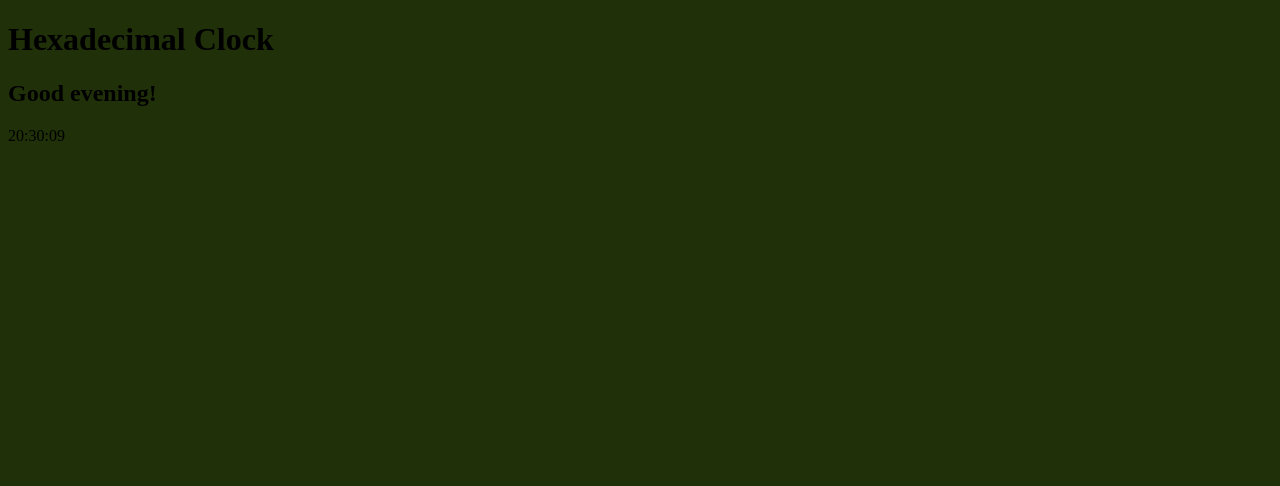
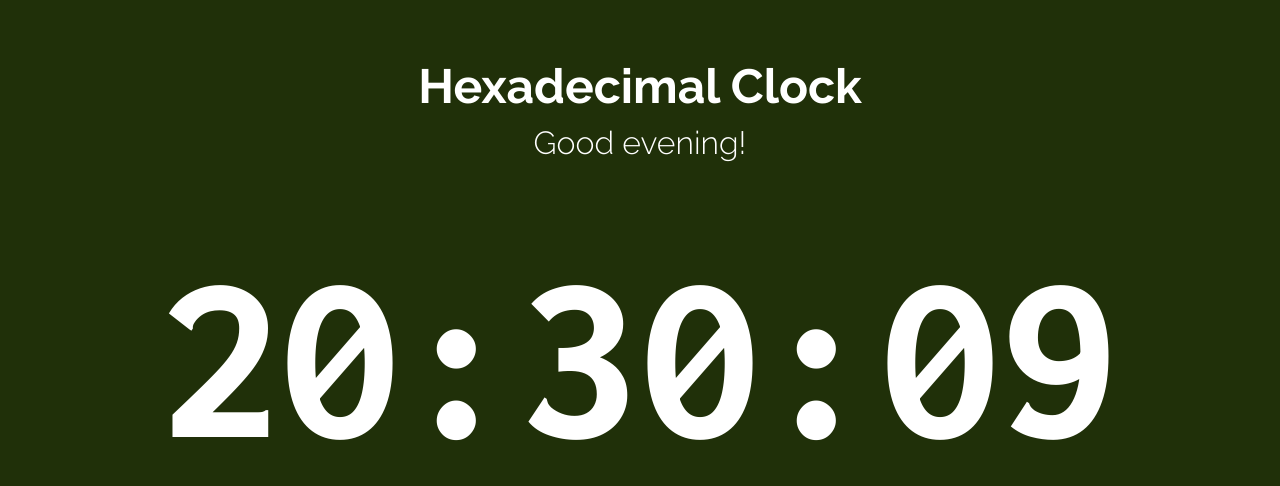
Before and after one commit to marianadacunha/hexadecimal-clock, a plain HTML site: page index.html in a window 1280 px wide. Drawn offline with Linux system fonts and the light colour scheme.

Commit message:
first CSS adjustments

```diff
--- a/css/style.css
+++ b/css/style.css
@@ -1,3 +1,37 @@
+@import url('https://fonts.googleapis.com/css2?family=Raleway:wght@100;200;300;400;500;600;700;800;900&display=swap');
+@import url('https://fonts.googleapis.com/css2?family=Inconsolata:wght@200;300;400;500;600;700;800;900&display=swap');
+
 body {
+    max-height: 100vh;
+}
 
+h1, h2, p {
+    text-align: center;
 }
+
+h1 {
+    font-family: 'Raleway';
+    font-weight: 700;
+    font-size: 3rem;
+    color: #FFFFFF;
+    margin: 0;
+    padding-top: 50px;
+}
+
+h2 {
+    font-family: 'Raleway';
+    font-weight: 300;
+    font-size: 2rem;
+    color: #FFFFFF;
+    margin: 0;
+    padding-top: 10px;
+}
+
+p {
+    font-family: 'Inconsolata';
+    font-weight: 800;
+    font-size: 15rem;
+    color: #FFFFFF;
+    margin: 0;
+    padding-top: 70px;
+}
--- a/js/script.js
+++ b/js/script.js
@@ -4,6 +4,15 @@ setInterval(function load() {
     let hour = today.getHours();
     let minutes = today.getMinutes();
     let seconds = today.getSeconds();
+
+    // Display a greeting accordingly to the current time
+    if (hour >= 0 && hour < 12) {
+        document.getElementById("greeting").innerHTML = "Good morning!";
+    } else if (hour >= 12 && hour < 18) {
+        document.getElementById("greeting").innerHTML = "Good afternoon!";
+    } else {
+        document.getElementById("greeting").innerHTML = "Good evening!";
+    }
 
     // If the number of hours/minutes/seconds is less than 10, this will add a '0' at the beginning
     // so the number will be a proper hexadecimal code with a total of 6 digits
@@ -18,12 +27,4 @@ setInterval(function load() {
 
     window.document.getElementById('clock').innerHTML = hexHour;
     window.document.body.style.backgroundColor = hexColor;
-
-    if (hour >= 0 && hour < 12) {
-        document.getElementById("greeting").innerHTML = "Good morning!";
-    } else if (hour >= 12 && hour < 18) {
-        document.getElementById("greeting").innerHTML = "Good afternoon!";
-    } else {
-        document.getElementById("greeting").innerHTML = "Good evening!";
-    }
 }, 1)
```
